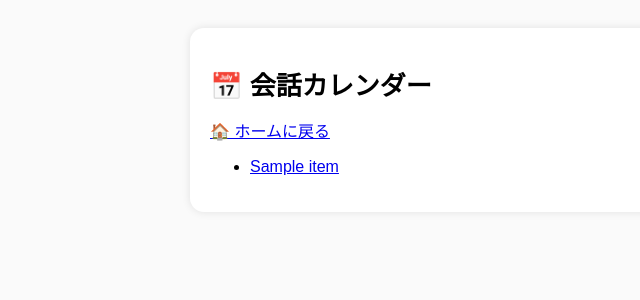
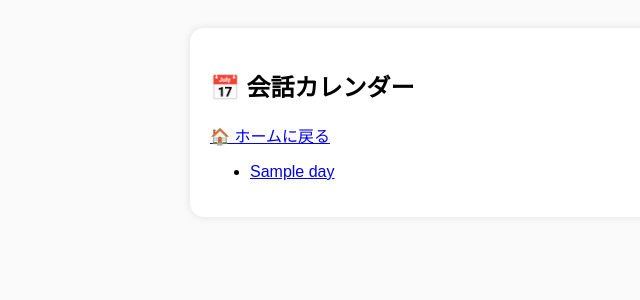
Before and after one commit to murahimurahi/ai_grandchild_bot, a Flask app: template templates/logs.html in a window 1280 px wide. Shown: the top 300 px of the page, without its empty margins (150-790 px from the left). Run offline with Flask 3, Linux system fonts and the light colour scheme; the template is opened without the code that fills it: most values are stand-ins (such as "Sample title", 1, 10 or a date in 2020).

Commit message:
Update logs.html

```diff
--- a/templates/logs.html
+++ b/templates/logs.html
@@ -8,23 +8,15 @@
 </head>
 
 <body>
-    <div class="container">
+<div class="container small">
+    <h2>📅 会話カレンダー</h2>
+    <p><a href="/">🏠 ホームに戻る</a></p>
 
-        <h1>📅 会話カレンダー</h1>
-        <p><a href="/">🏠 ホームに戻る</a></p>
-
-        {% if items %}
-            <ul>
-                {% for item in items %}
-                    <li>
-                        <a href="/logs/{{ item }}">{{ item }}</a>
-                    </li>
-                {% endfor %}
-            </ul>
-        {% else %}
-            <p>まだ会話ログはありません。</p>
-        {% endif %}
-
-    </div>
+    <ul>
+        {% for d in days %}
+            <li><a href="/logs/{{ d }}">{{ d }}</a></li>
+        {% endfor %}
+    </ul>
+</div>
 </body>
 </html>
```
